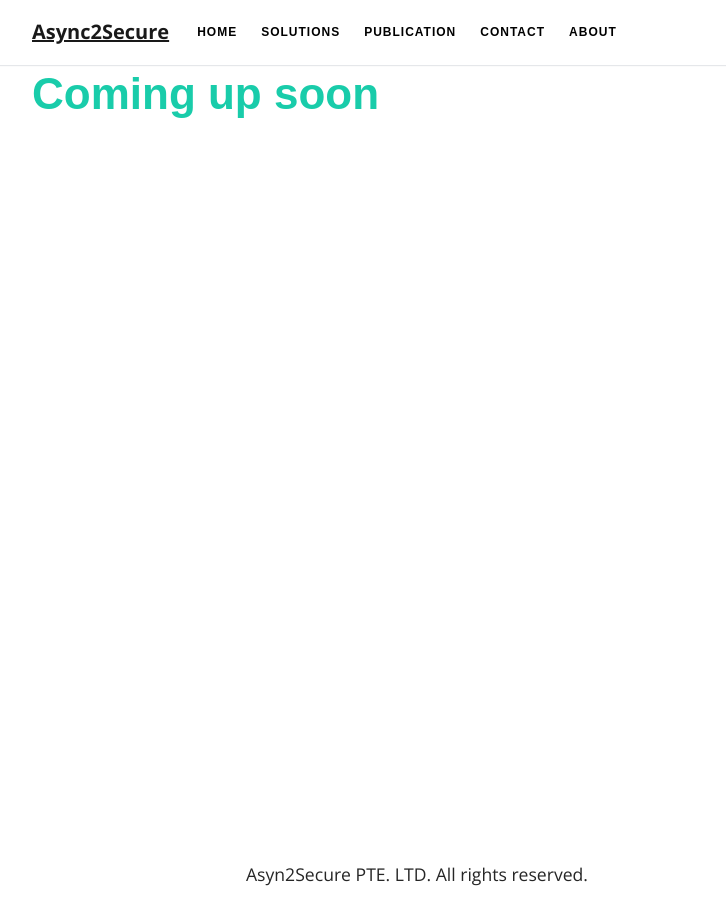
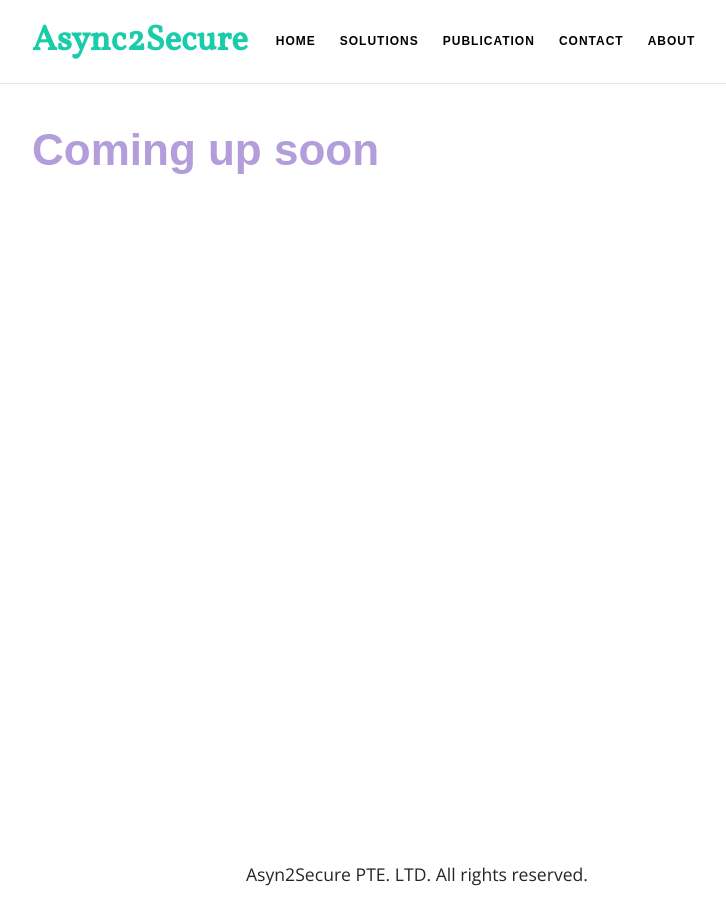
Before and after one commit to async2secure/async2secure.github.io, a Jekyll site: the page built from _pages/01_solutions.md, in a window 1280 px wide. Shown: the whole page, without its empty margins (223-949 px from the left). Built offline with Jekyll 4.4.1, drawn with Linux system fonts in a browser that asks for light colours; some web fonts are replaced.

Commit message:
redesign nav bar

```diff
--- a/_includes/head.html
+++ b/_includes/head.html
@@ -7,6 +7,7 @@
 
     <link rel="stylesheet" href="https://stackpath.bootstrapcdn.com/bootstrap/4.4.1/css/bootstrap.min.css" integrity="sha384-Vkoo8x4CGsO3+Hhxv8T/Q5PaXtkKtu6ug5TOeNV6gBiFeWPGFN9MuhOf23Q9Ifjh" crossorigin="anonymous">
     <link rel="stylesheet" href="{{ "/css/main.css" | prepend: site.baseurl }}">
+    <link href="https://fonts.googleapis.com/css?family=Vollkorn&display=swap" rel="stylesheet">
     <!-- <link
       rel="canonical"
       href="{{ page.url | replace:'index.html','' | prepend: site.baseurl | prepend: site.url }}"
--- a/_pages/01_solutions.md
+++ b/_pages/01_solutions.md
@@ -4,5 +4,13 @@ layout: page
 title: Solutions
 permalink: /soultions/
 ---
+<div>
+<content>
+</content>
+</div>
+<div>
+<content>
+</content>
+</div>
 
 # Coming up soon
--- a/_sass/_layout.scss
+++ b/_sass/_layout.scss
@@ -15,7 +15,7 @@ body {
     line-height: 1.5;
   }
   h1 {
-    color: $main;
+    color: #B39DDB;
     font-size: 2.5em;
     a,
     a:visited {
@@ -161,11 +161,12 @@ content {
   padding-left: 0;
 }
 
-// .navbar .navbar-brand {
-//   font-size: 50px;
-//   font-family: 'Righteous', cursive;
-//   color: #80c846;
-// }
+.navbar .navbar-brand {
+  font-size: 35px;
+  font-family: 'Vollkorn', serif;
+  color:$main;
+  text-decoration: none;
+}
 
 .body-container {
   /* background-color: #CCC;
```
